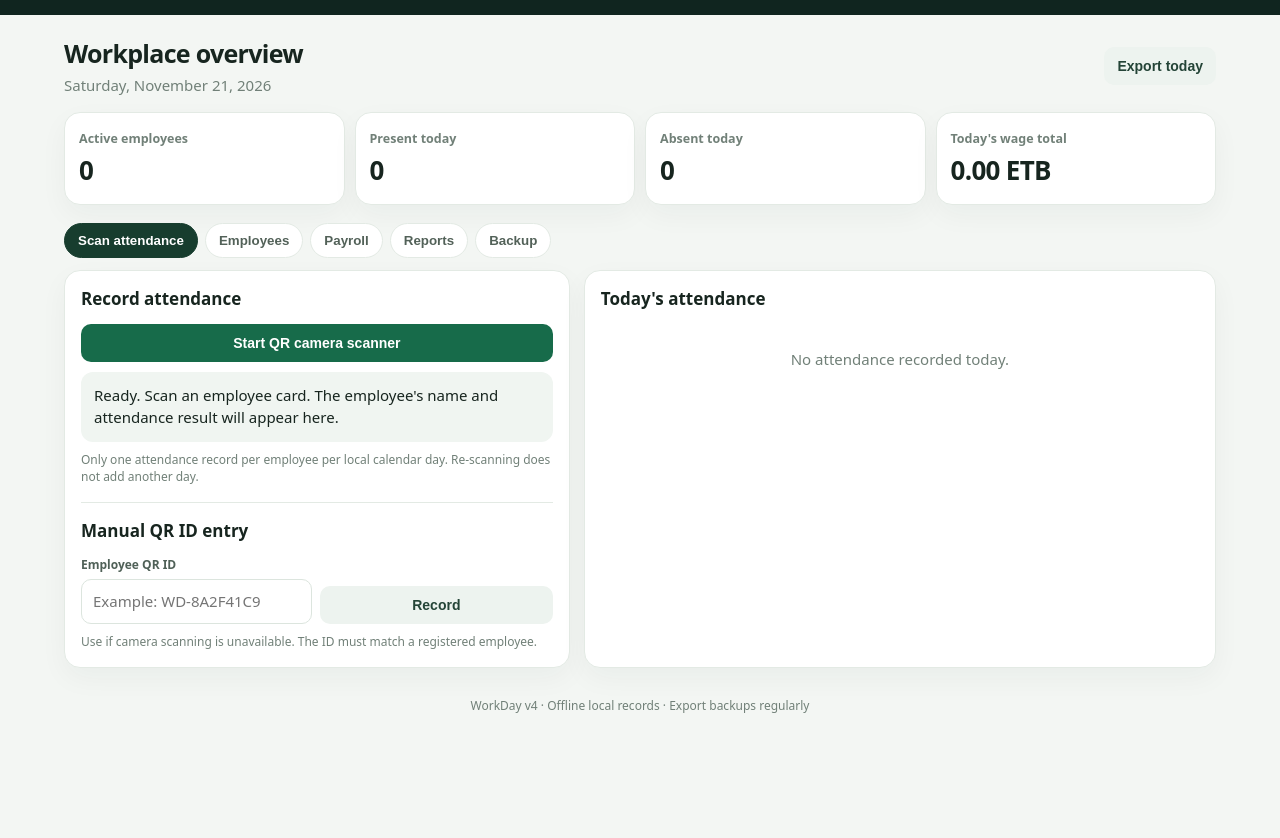
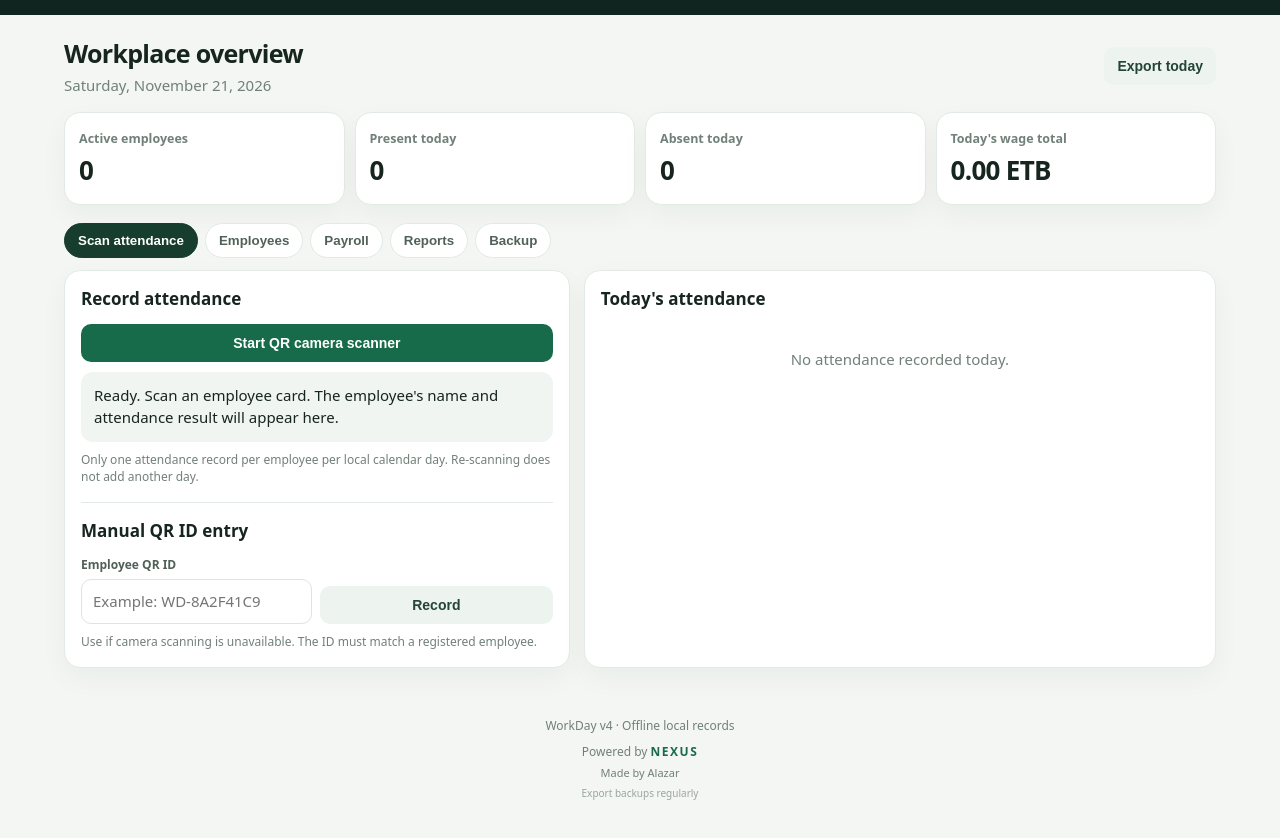
Before and after one commit to alazarsisay145-hash/Attendance-, a plain HTML site: page index.html in a window 1280 px wide. Shown: the part 70-908 px from the top of the page. Before the commit the page ends 844 px from the top, so only its background shows below. Drawn offline with Linux system fonts and the light colour scheme.

Commit message:
Update index.html

```diff
--- a/index.html
+++ b/index.html
@@ -109,8 +109,18 @@ hr{border:0;border-top:1px solid var(--line);margin:16px 0}
    <button class="btn danger" id="clearData" style="margin-top:12px">Delete all local data</button>
   </div>
  </section>
- <footer class="note" style="text-align:center;margin-top:15px">WorkDay v4 · Offline local records · Export backups regularly</footer>
-</main>
+<footer class="note" style="text-align:center;margin-top:20px;padding:15px 10px">
+  <div>WorkDay v4 · Offline local records</div>
+  <div style="margin-top:9px;color:#718078">
+    Powered by <strong style="color:#176b4a;letter-spacing:1.5px">NEXUS</strong>
+  </div>
+  <div style="margin-top:4px;font-size:11px;color:#718078">
+    Made by Alazar
+  </div>
+  <div style="margin-top:5px;font-size:10px;color:#9aa69f">
+    Export backups regularly
+  </div>
+</footer>
 <div id="toast" class="toast hidden"></div>
 <script>
 /* Offline QR encoder: QR Model 2, Version 1-L, byte mode. IDs are <=17 UTF-8 bytes. */
```
